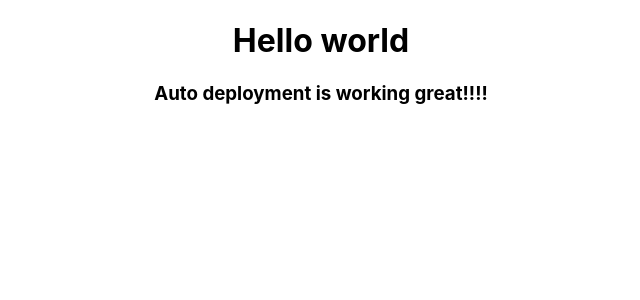
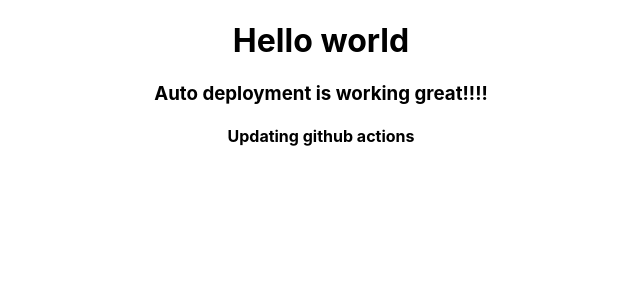
Before and after one commit to automationsDev/basic-react-app, a React (Vite) app: page / in a window 1280 px wide. Shown: the top 300 px of the page, without its empty margins (319-959 px from the left). Built offline with nearby package versions, Linux system fonts and the light colour scheme.

Commit message:
test deployment

```diff
--- a/src/app/App.jsx
+++ b/src/app/App.jsx
@@ -8,6 +8,7 @@
     <div className="App">
       <h1>Hello world</h1>
       <h3>Auto deployment is working great!!!!</h3>
+      <h4>Updating github actions</h4>
     </div>
   )
 }
```
